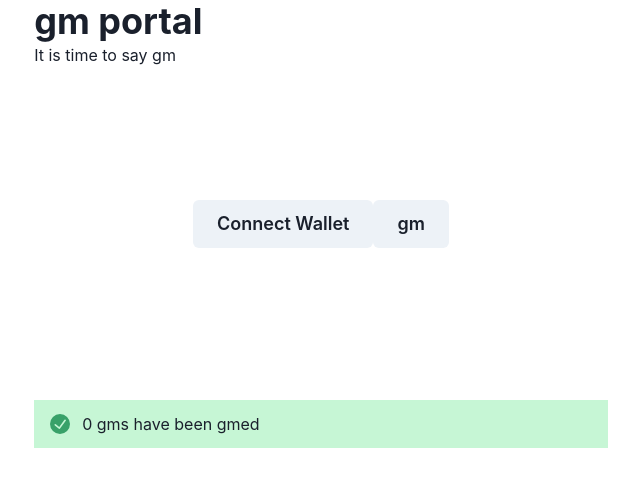
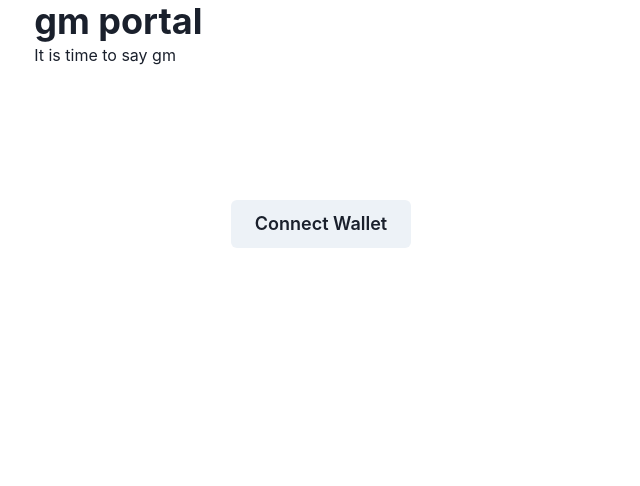
Before and after one commit to robgyiv/gm-portal-react, a Next.js app: page / in a window 1280 px wide. Shown: the top 486 px of the page, without its empty margins (319-959 px from the left). Built offline with nearby package versions, Linux system fonts and the light colour scheme.

Commit message:
Hide content until wallet is connected

```diff
--- a/pages/index.js
+++ b/pages/index.js
@@ -156,18 +156,23 @@ export default function Home() {
                 Connect Wallet
               </Button>
             )}
+            {currentAccount && (
               <Button size="lg" onClick={gm}>
                 gm
               </Button>
+            )}
           </Center>
         </GridItem>
+        {currentAccount && (
           <GridItem rowStart={3} rowEnd={3}>
             <Alert status="success">
               <AlertIcon />
               {totalGms && totalGms} gms have been gmed
             </Alert>
           </GridItem>
+        )}
 
+        {currentAccount && (
           <GridItem rowStart={4} rowEnd={4}>
             {allGms.map((gm, index) => {
               return (
@@ -180,6 +185,7 @@ export default function Home() {
               );
             })}
           </GridItem>
+        )}
       </Grid>
 
       <Footer />
```
Lines whose indentation alone changed are shown as unchanged.
